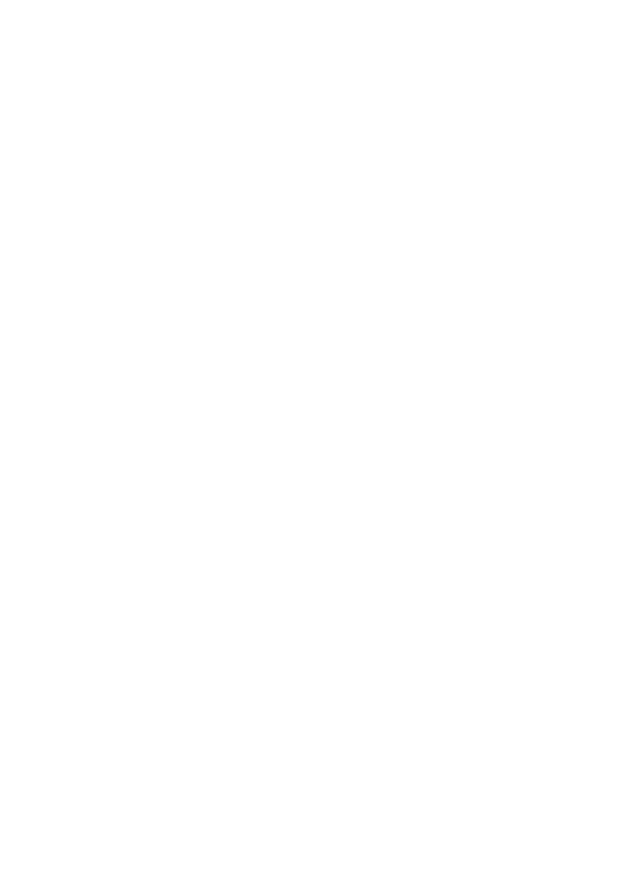
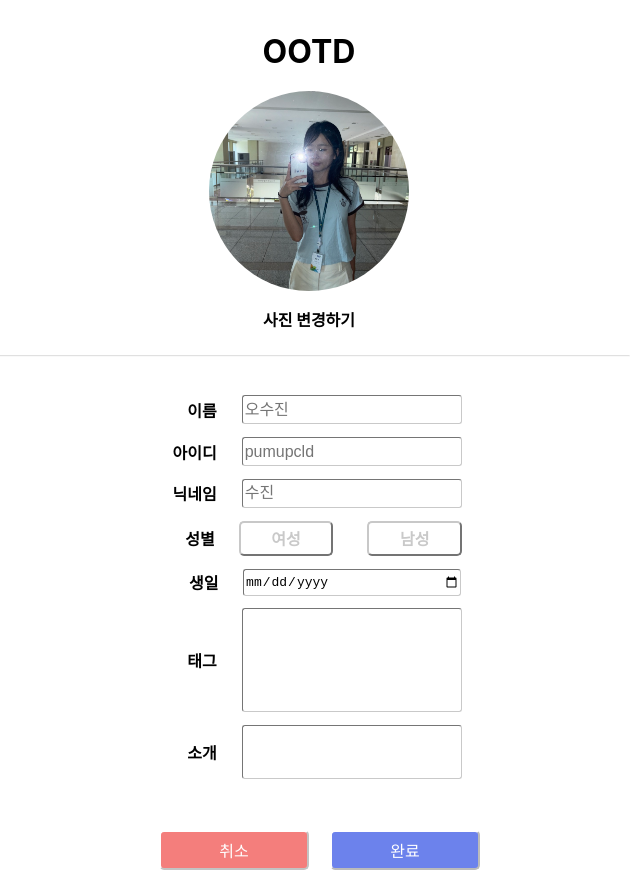
Before and after one commit to osj1405/OOTD, a React (Create React App) app: page /editprofile/1 in a window 1280 px wide. Before the commit this address had no page. Shown: the whole page, without its empty margins (331-971 px from the left). Before the commit the page ends 800 px from the top, so only its background shows below. Built offline with nearby package versions, Linux system fonts and the light colour scheme.

Commit message:
make profile edit page

```diff
--- /dev/null
+++ b/src/ProfileEdit.jsx
@@ -0,0 +1,103 @@
+import { useState, useRef, useEffect } from "react";
+import styles from './ProfileEdit.module.css';
+import myImage from './assets/profile_image.jpg';
+import { useNavigate, useParams } from "react-router";
+
+export default function ProfileEdit(){
+    const [profileImage, setProfileImage] = useState(myImage);
+    const [name, setName] = useState("오수진");
+    const [id, setId] = useState("pumupcld");
+    const [nickname, setNickName] = useState("수진");
+    const [sex, setSex] = useState("여성");
+    const [birth, setBirth] = useState(null);
+    const [tag, setTag] = useState("");
+    const [introduce, setIntroduce] = useState("");
+
+    const navigator = useNavigate();
+    const params = useParams();
+
+
+    useEffect(() => {
+        console.log(sex);
+    }, [sex])
+
+    const handleProfileImage = () => {
+
+    }
+
+    const handleSex = (event) => {
+        // console.log(event.target.value);
+        const value = event.target.value;
+        setSex(value.toString());
+    }
+
+    return (
+        <>
+        <div className={styles.container}>
+            <p className={styles.title}>OOTD</p>
+            <div className={styles.editContainer}>
+                <img src={profileImage} alt="profile" className={styles.profileImage}></img>
+                <p className={styles.changeProfile}>사진 변경하기</p>
+                <hr></hr>
+                <div className={styles.inputField}>
+                    <label>이름</label>
+                    <input type="text" placeholder={name}></input>
+                </div>
+                <div className={styles.inputField}>
+                    <label>아이디</label>
+                    <input type="text" placeholder={id} readOnly={true}></input>
+                </div>
+                <div className={styles.inputField}>
+                    <label>닉네임</label>
+                    <input type="text" placeholder={nickname} readOnly={true}></input>
+                </div>
+                <div className={styles.inputField}>
+                    <label>성별</label>
+                        <button
+                            className={styles.sexButton}
+                            value={"female"}
+                            onClick={handleSex}
+                            >여성</button>
+                        <button
+                            className={styles.sexButton}
+                            value={"male"}
+                            onClick={handleSex}
+                            >남성</button>
+                </div>
+                <div className={styles.inputField}>
+                    <label>생일</label>
+                    <input type="date"></input>
+                </div>
+                <div className={styles.inputField}>
+                    <label>태그</label>
+                    <input
+                        type="text"
+                        multiple={true}
+                        className={styles.tagField}
+                        placeholder={tag}
+                        ></input>
+                </div>
+                <div className={styles.inputField}>
+                    <label>소개</label>
+                    <input
+                        type="text"
+                        multiple={true}
+                        className={styles.introduceField}
+                        placeholder={introduce}
+                        ></input>
+                </div>
+                <div className={styles.editButtonField}>
+                    <button
+                        className={styles.cancel}
+                        onClick={()=>navigator(`/mypage/:${params.id}`)}
+                        >취소</button>
+                    <button
+                        className={styles.success}
+                        onClick={()=>navigator(`/mypage/:${params.id}`)}
+                        >완료</button>
+                </div>
+            </div>
+        </div>
+        </>
+    );
+}
--- /dev/null
+++ b/src/ProfileEdit.module.css
@@ -0,0 +1,119 @@
+.container {
+    display: flex;
+    text-align: center;
+    justify-content: center;
+    flex-direction: column;
+}
+
+.title {
+    font-weight: bold;
+    font-size: xx-large;
+    margin: 0;
+    padding: 32px;
+    padding-bottom: 20px;
+}
+
+.editContainer {
+    display: flex;
+    flex-direction: column;
+    justify-content: center;
+    align-items: center;
+}
+
+.profileImage {
+    width: 200px;
+    height: 200px;
+    border-radius: 50%;
+    object-fit: cover;
+}
+
+.changeProfile:hover {
+    color: #c9c9c9;
+}
+
+hr {
+    width: 50vw;
+    color: #c9c9c9;
+    opacity: 0.3;
+    margin-bottom: 3%;
+}
+
+.inputField {
+    display: flex;
+    flex-direction: row;
+    align-items: center;
+    gap: 5%;
+    margin-bottom: 1%;
+}
+
+label {
+    display: inline-block;
+    text-align: end;
+    width: 100px;
+    font-weight: bold;
+    margin-right: 2%;
+}
+
+.inputField input {
+  width: 250px;
+  max-width: 300px;
+  height: 25px;
+  border-radius: 3px;
+  border-width: 0.5px;
+  border-color: #c9c9c9;
+  margin-right: 7%;
+  font-size: medium;
+}
+
+.sexButton {
+    width: 120px;
+    height: 35px;
+    border-radius: 3px;
+    margin-right: 5%;
+    border-radius: 5px;
+    border-color: #c8c8c8;
+    background-color: white;
+    color: #c9c9c9;
+    font-size: medium;
+    font-weight: bold;
+}
+
+.sexButton:hover {
+    color: black;
+    border-color: white;
+}
+
+.tagField {
+    min-height: 100px;
+    color: #5f7edd;
+}
+
+.introduceField {
+    min-height: 50px;
+}
+
+.editButtonField {
+    display: flex;
+    flex-direction: row;
+    gap: 7%;
+    margin-top: 3%;
+}
+
+.editButtonField button {
+    min-width: 150px;
+    min-height: 40px;
+    border-radius: 5px;
+    border-color: white;
+    color: white;
+    font-size: medium;
+}
+
+.cancel {
+    background-color: #f04846;
+    opacity: 0.7;
+}
+
+.success {
+    background-color: #4863e8;
+    opacity: 0.8;
+}
--- a/src/SignUp.jsx
+++ b/src/SignUp.jsx
@@ -14,23 +14,28 @@
                     <form className={styles.signupForm}>
                         <div className={styles.inputForm}>
                             <label>이름 </label>
-                            <input type="text"></input>
+                            <input type="text" required></input>
                         </div>
                         <div className={styles.inputForm}>
                             <label>아이디</label>
-                            <input type="text"></input>
+                            <input type="text" required></input>
                         </div>
                         <div className={styles.inputForm}>
                             <label>비밀번호</label>
-                            <input type="password"></input>
+                            <input type="password" required></input>
                         </div>
                         <div className={styles.inputForm}>
                             <label>비밀번호 확인</label>
-                            <input type="password"></input>
+                            <input type="password" required></input>
                         </div>
                         <div className={styles.inputForm}>
                             <label>닉네임</label>
-                            <input type="text"></input>
+                            <input type="text" required></input>
+                        </div>
+                        <div className={styles.inputForm}>
+                            <label>성별</label>
+                            <button className={styles.sexButton}>여성</button>
+                            <button className={styles.sexButton}>남성</button>
                         </div>
                         <div className={styles.inputForm}>
                             <label>생일</label>
--- a/src/SignUp.module.css
+++ b/src/SignUp.module.css
@@ -44,7 +44,16 @@
     flex-direction: column;
     gap: 30px;
     justify-items: center;
+    align-items: center;
     margin-top: 5%;
+}
+
+.inputForm {
+    display: flex;
+    flex-direction: row;
+    align-items: center;
+    justify-content: center;
+    gap: 1%;
 }
 
 label {
@@ -63,3 +72,21 @@
   border-width: 1px;
   margin-right: 7%;
 }
+
+.sexButton {
+    width: 125px;
+    height: 35px;
+    border-radius: 3px;
+    border-radius: 5px;
+    border-color: #c8c8c8;
+    background-color: white;
+    color: #c9c9c9;
+    font-size: medium;
+    font-weight: bold;
+    margin-right: 5%;
+}
+
+.sexButton:hover {
+    color: black;
+    border-color: white;
+}
--- a/src/component/SideProfile.jsx
+++ b/src/component/SideProfile.jsx
@@ -1,4 +1,4 @@
-import React from "react";
+import React, { useState } from "react";
 import styles from './SideProfile.module.css';
 import { useNavigate, useParams } from "react-router";
 import myImage from '../assets/profile_image.jpg';
@@ -8,20 +8,28 @@
 }){
     let navigate = useNavigate();
     const params = useParams();
+    const [id, setId] = useState("pumupcld");
+    const [profileImage, setProfileImage] = useState(myImage);
 
+    const handleProfileImage = (src) => {
+        setProfileImage(src);
+    }
 
     return (
         <>
             <div className={styles.profile}>
                 <div className={styles.profileImageContainer}>
-                    <img src={myImage} alt="profile" className={styles.profileImage}/>
+                    <img src={profileImage} alt="profile" className={styles.profileImage}/>
                 </div>
-                <p className={styles.id} onClick={()=>{navigate(`/mypage/:${params.id}`)}}>yollkie</p>
+                <p className={styles.id} onClick={()=>{navigate(`/mypage/:${params.id}`)}}>{id}</p>
                 <div className={styles.tagContainer}>
                     <p className={styles.tag}>#lovely</p>
                     <p className={styles.tag}>#Hip</p>
                 </div>
-                <button className={styles.profileSetButton}>프로필 수정</button>
+                <button
+                    className={styles.profileSetButton}
+                    onClick={()=>{navigate(`/editprofile/:${params.id}`)}}
+                    >프로필 수정</button>
                 <button
                     className={styles.writePostButton}
                     onClick={setOpenModal}>포스트하기</button>
--- a/src/index.js
+++ b/src/index.js
@@ -11,6 +11,7 @@
 import Main from './Main';
 import SignUp from './SignUp';
 import MyPage from './MyPage';
+import ProfileEdit from './ProfileEdit';
 
 const root = ReactDOM.createRoot(document.getElementById('root'));
 
@@ -29,6 +30,9 @@
         <Route
           path="mypage/:id"
           element={<MyPage />} />
+        <Route
+          path="editprofile/:id"
+          element={<ProfileEdit /> }/>
     </Routes>
   </BrowserRouter>
 );
```
